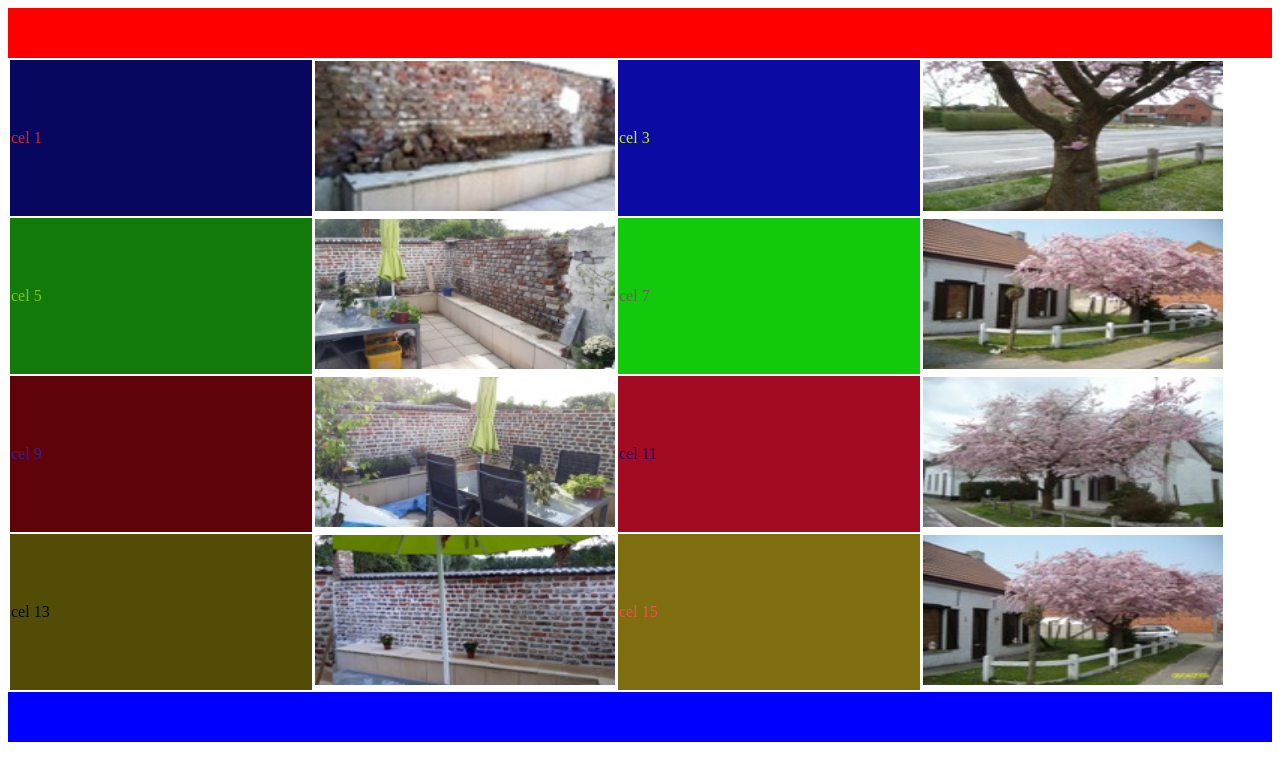
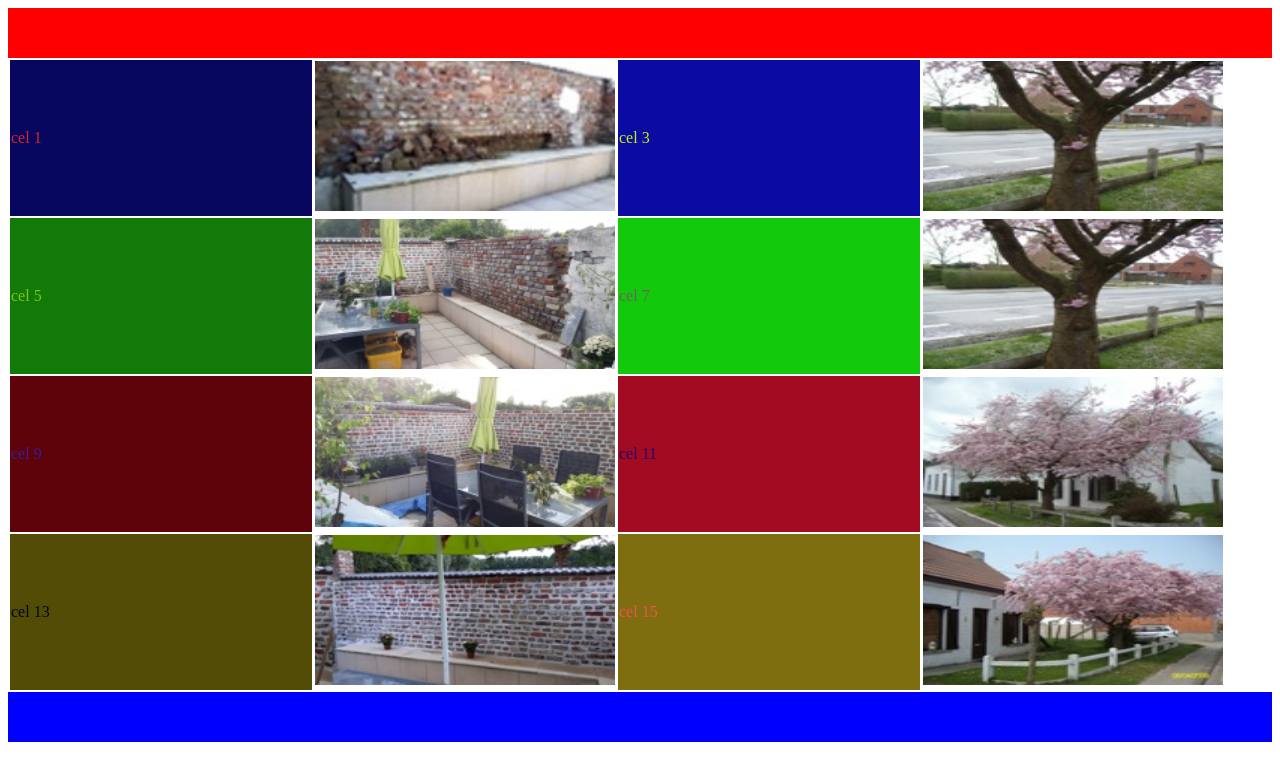
Before and after one commit to Denoele/Huiswerk--Les--9, a plain HTML site: page index.html in a window 1280 px wide. Drawn offline with Linux system fonts and the light colour scheme.

Commit message:
Update index.html

```diff
--- a/index.html
+++ b/index.html
@@ -18,7 +18,7 @@
         <td id="cel5">cel 5</td>
         <td><img id="cel6" src="Afbeeldingen/tuin2.jpg" alt=""></td>
         <td id="cel7">cel 7</td>
-        <td><img id="cel8" src="Afbeeldingen/boom2.JPG" alt=""></td>
+        <td><img id="cel8" src="Afbeeldingen/boom.JPG" alt=""></td>
         </tr>
         <tr>
         <td id="cel9">cel 9</td>
```
